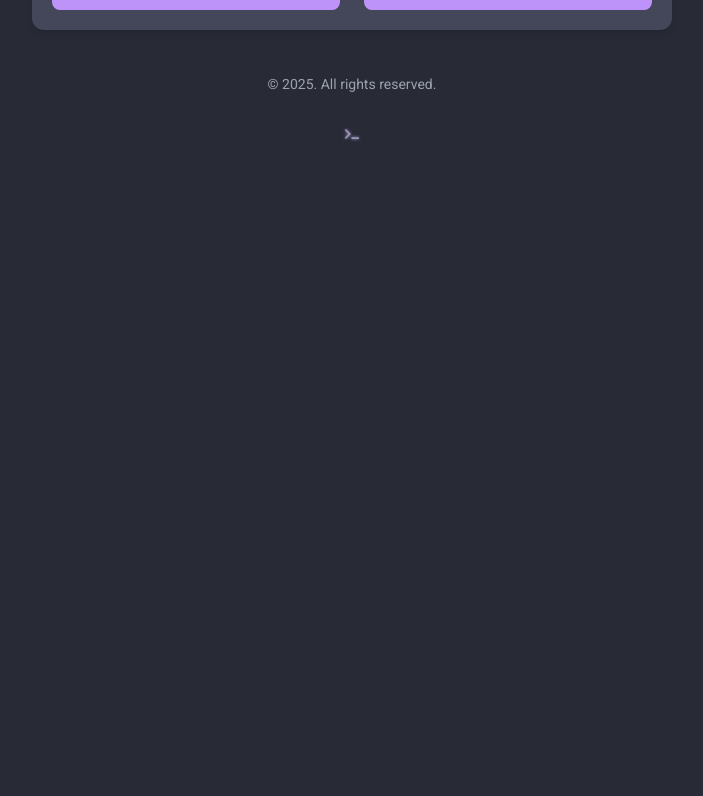
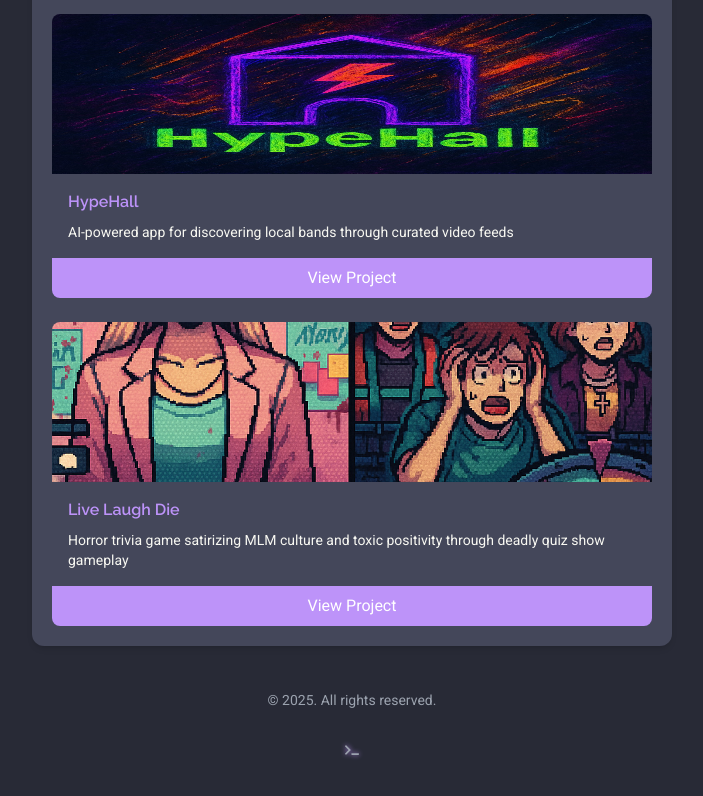
Before and after one commit to lux-sprwhk/digicard, a React (Vite) app: page / in a window 1280 px wide. Shown: the part 1688-2484 px from the top of the page, without its empty margins (288-991 px from the left). Before the commit the page ends 1874 px from the top, so only its background shows below. Built offline with nearby package versions, Linux system fonts and the light colour scheme.

Commit message:
feat: add Live Laugh Die project and optimize image compression

```diff
--- a/package.json
+++ b/package.json
@@ -39,11 +39,14 @@
     "eslint-plugin-react-hooks": "^4.6.0",
     "eslint-plugin-react-refresh": "^0.4.5",
     "husky": "^9.1.7",
+    "imagemin-mozjpeg": "^10.0.0",
+    "imagemin-pngquant": "^10.0.0",
     "lint-staged": "^16.1.2",
     "postcss": "^8.4.32",
     "prettier": "^3.5.3",
     "tailwindcss": "^3.4.0",
     "vite": "^5.0.8",
-    "vite-plugin-eslint": "^1.8.1"
+    "vite-plugin-eslint": "^1.8.1",
+    "vite-plugin-imagemin": "^0.6.1"
   }
 }
--- a/src/components/Links.jsx
+++ b/src/components/Links.jsx
@@ -1,44 +1,64 @@
-import {
-  FaGithub,
-  FaTwitter,
-  FaYoutube,
-  FaRssSquare
-} from 'react-icons/fa'
-import clsx from 'clsx'
+import { FaGithub, FaTwitter, FaYoutube, FaRssSquare } from 'react-icons/fa';
+import clsx from 'clsx';
 
-const LinkItem = ({ href, icon: Icon, label, theme  }) => (
+const LinkItem = ({ href, icon: Icon, label }) => (
   <a
     href={href}
     className="flex flex-col items-center justify-center p-4 h-24 bg-white dark:bg-dracula-currentLine matrix:bg-matrix-terminal matrix:border-matrix-glow matrix:shadow-lg rounded-lg text-github-text dark:text-dracula-foreground no-underline transition-all hover:bg-github-blue hover:text-white dark:hover:bg-dracula-purple hover:-translate-y-1 hover:shadow-md matrix:text-matrix-highlight matrix:hover:text-matrix-glow matrix:hover:drop-shadow-[0_0_5px_theme(colors.matrix.glow)]"
   >
-    <Icon className="text-3xl mb-2 transition-transform duration-300 hover:scale-125" />
+    <Icon
+      icon={Icon}
+      className="text-3xl mb-2 transition-transform duration-300 hover:scale-125"
+    />
     <span>{label}</span>
   </a>
-)
+);
 
 const Links = ({ theme }) => {
   const links = [
-    { href: 'https://luhsprwhk.beehiiv.com/subscribe', icon: FaRssSquare, label: 'Beehiiv' },
+    {
+      href: 'https://luhsprwhk.beehiiv.com/subscribe',
+      icon: FaRssSquare,
+      label: 'Beehiiv',
+    },
     { href: 'https://github.com/luhsprwhk', icon: FaGithub, label: 'GitHub' },
-    { href: 'https://twitter.com/luhsprwhk', icon: FaTwitter, label: 'Twitter' },
-    { href: 'https://youtube.com/luhsprwhk', icon: FaYoutube, label: 'Youtube' },
-  ]
+    {
+      href: 'https://twitter.com/luhsprwhk',
+      icon: FaTwitter,
+      label: 'Twitter',
+    },
+    {
+      href: 'https://youtube.com/luhsprwhk',
+      icon: FaYoutube,
+      label: 'Youtube',
+    },
+  ];
 
   if (theme === 'csszen') {
     // CSS Zen sidebar: vertical, text-only links
     return (
-      <aside className={clsx(
+      <aside
+        className={clsx(
           'csszen-links-sidebar',
           'p-4 bg-[#fffbe6] border-l border-[#b6a16b] rounded-xl shadow-md flex flex-col items-end'
-      )}>
-        <h2 className={clsx('font-bold mb-4 text-[#b6a16b] text-lg')}>Connect & Follow</h2>
+        )}
+      >
+        <h2 className={clsx('font-bold mb-4 text-[#b6a16b] text-lg')}>
+          Connect & Follow
+        </h2>
         <nav>
           <ul className={clsx('flex flex-col gap-3 items-end')}>
             {links.map((link, idx) => (
               <li key={idx}>
                 <a
                   href={link.href}
-                  className={clsx('text-[#b6a16b]', 'underline', 'hover:text-[#8b7c4a]', 'transition-colors', 'text-base')}
+                  className={clsx(
+                    'text-[#b6a16b]',
+                    'underline',
+                    'hover:text-[#8b7c4a]',
+                    'transition-colors',
+                    'text-base'
+                  )}
                   target="_blank"
                   rel="noopener noreferrer"
                 >
@@ -65,28 +85,37 @@ const Links = ({ theme }) => {
     >
       <h2 className={clsx('section-heading')}>
         <span className={clsx('group relative inline-block')}>
-          <span className={clsx(theme !== 'matrix' && 'easter-egg-letter')}>C</span>
+          <span className={clsx(theme !== 'matrix' && 'easter-egg-letter')}>
+            C
+          </span>
           {theme !== 'matrix' && (
-            <div className={clsx(
+            <div
+              className={clsx(
                 'absolute hidden group-hover:block',
                 'bg-github-text dark:bg-dracula-currentLine',
                 'matrix:bg-matrix-terminal matrix:border-matrix-glow matrix:shadow-lg matrix:shadow-matrix-glow',
                 'text-white text-sm rounded p-2 -mt-2 -translate-y-full translate-x-4 top-0 left-1/2 -translate-x-1/2 whitespace-nowrap'
-            )}>
+              )}
+            >
               Dev tools hold secrets they hide from the masses
-              <div className={clsx(
+              <div
+                className={clsx(
                   'absolute -bottom-1 left-1/2 -translate-x-1/2 border-4 border-transparent',
                   'border-t-github-text dark:border-t-dracula-currentLine',
                   'matrix:border-matrix-glow matrix:shadow-lg matrix:shadow-matrix-glow'
-              )}></div>
+                )}
+              ></div>
             </div>
           )}
-        </span>onnect & Follow
+        </span>
+        onnect & Follow
       </h2>
-      <div className={clsx(
+      <div
+        className={clsx(
           'grid grid-cols-2 md:grid-cols-4 gap-4 max-w-4xl mx-auto',
           'matrix:bg-matrix-terminal'
-      )}>
+        )}
+      >
         {links.map((link, index) => (
           <LinkItem
             key={index}
@@ -98,7 +127,6 @@ const Links = ({ theme }) => {
       </div>
     </section>
   );
-}
+};
 
-
-export default Links
+export default Links;
--- a/src/components/Projects.jsx
+++ b/src/components/Projects.jsx
@@ -2,6 +2,7 @@ import { useRef, useEffect } from 'react';
 import clsx from 'clsx';
 import sbBukowskisImg from '../assets/sb-bukowskis.jpg';
 import hypehallImg from '../assets/hypehall-thumb.jpg';
+import liveLaughDieImg from '../assets/LiveLaughDie-thumb.png';
 import ClassicProjectsList from './ClassicProjectsList';
 
 const ProjectCard = ({
@@ -88,6 +89,14 @@ const projects = [
       'AI-powered app for discovering local bands through curated video feeds',
     link: 'https://hypehall.beehiiv.com/subscribe',
   },
+  {
+    img: liveLaughDieImg,
+    alt: 'Live Laugh Die',
+    title: 'Live Laugh Die',
+    description:
+      'Horror trivia game satirizing MLM culture and toxic positivity through deadly quiz show gameplay',
+    link: 'https://liveLaughDie.beehiiv.com/subscribe',
+  },
 ];
 
 const Projects = ({ theme }) => {
@@ -157,7 +166,14 @@ const Projects = ({ theme }) => {
       )}
     >
       <h2 className={clsx('section-heading')}>Projects</h2>
-      <div className={clsx('grid gap-6', 'grid-cols-1 md:grid-cols-2')}>
+      <div
+        className={clsx(
+          'grid gap-6',
+          projects.length % 2 !== 0
+            ? 'grid-cols-1'
+            : 'grid-cols-1 md:grid-cols-2'
+        )}
+      >
         {projects.map((project, idx) => (
           <ProjectCard
             key={project.title}
--- a/vite.config.js
+++ b/vite.config.js
@@ -1,7 +1,19 @@
 import { defineConfig } from 'vite';
 import react from '@vitejs/plugin-react-swc';
+import viteImagemin from 'vite-plugin-imagemin';
 
 // https://vite.dev/config/
 export default defineConfig({
-  plugins: [react()],
+  plugins: [
+    react(),
+    viteImagemin({
+      pngquant: {
+        quality: [0.6, 0.8],
+        speed: 4,
+      },
+      mozjpeg: {
+        quality: 85,
+      },
+    }),
+  ],
 });
```
Also changed, not shown: src/assets/LiveLaughDie-thumb.png (added), 1 other file (tests, documents, lock files or other folders). Lines whose indentation alone changed are shown as unchanged.
